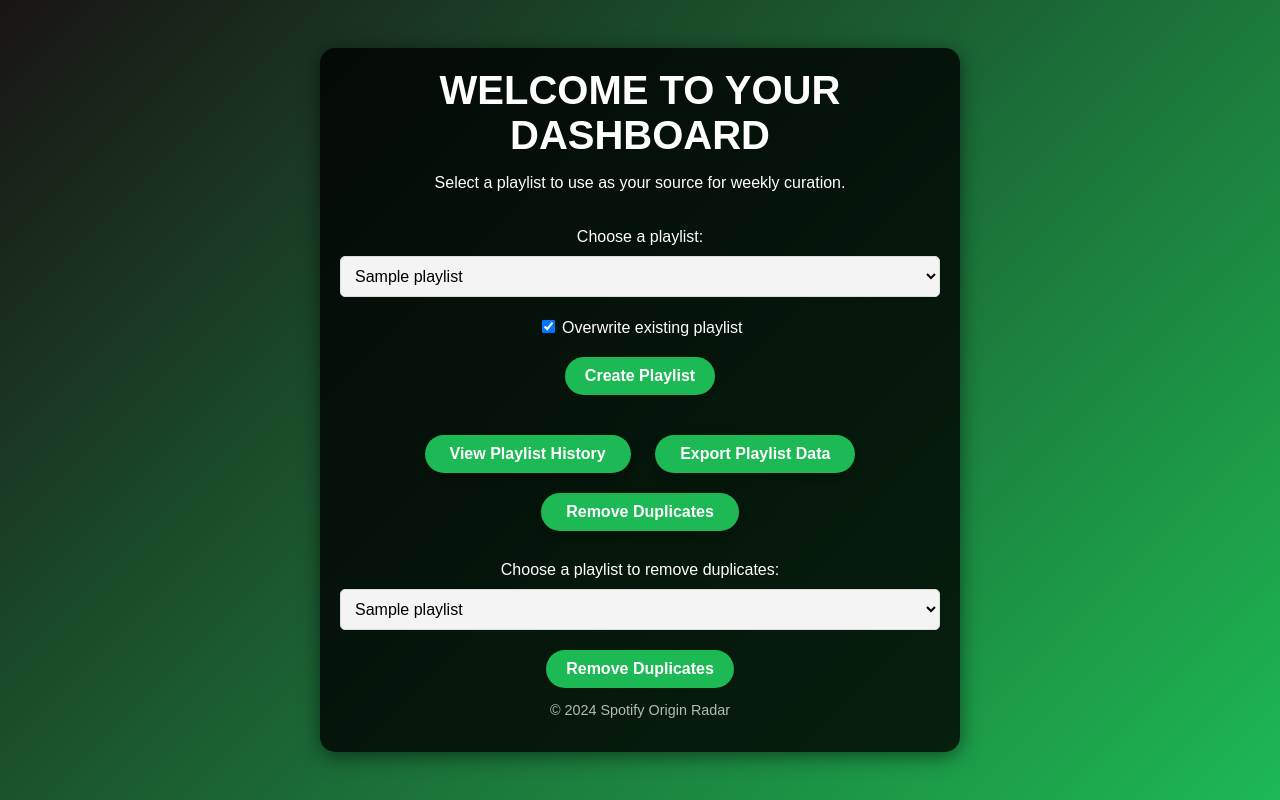
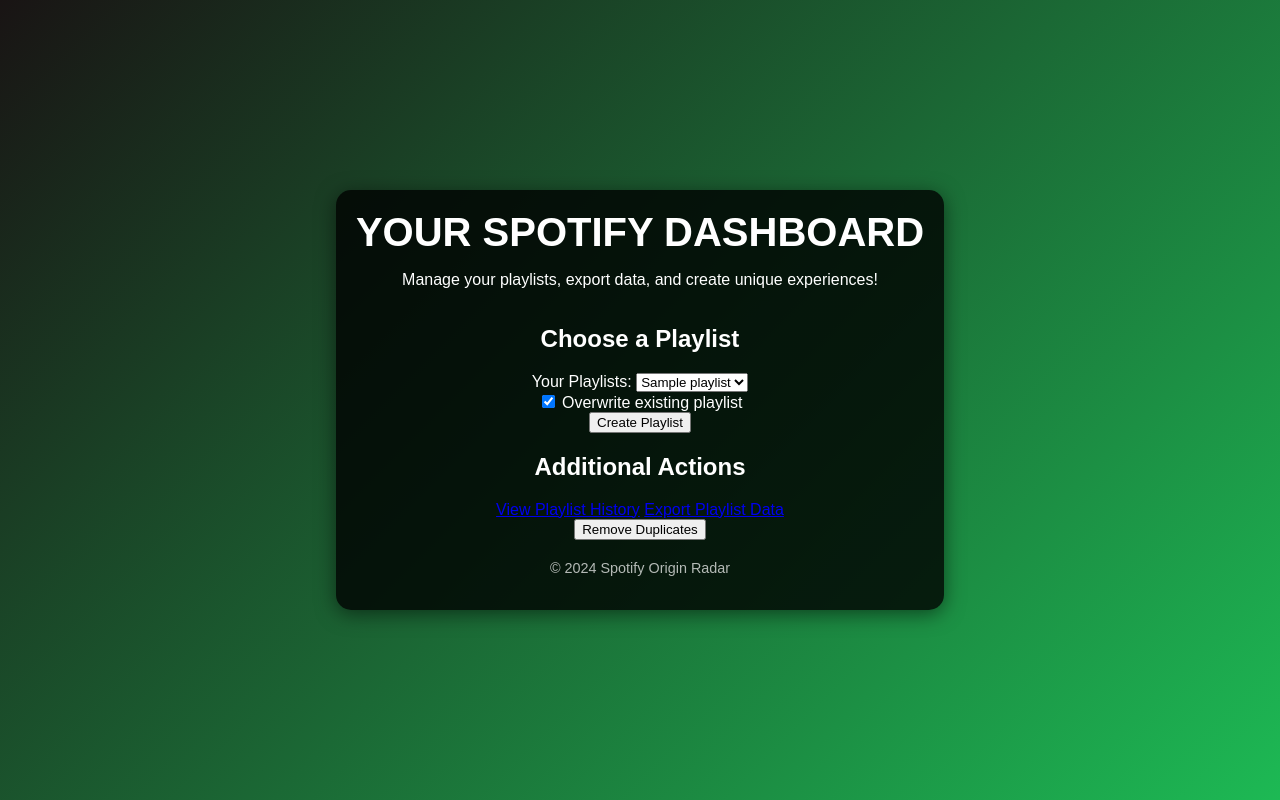
Before and after one commit to dweath411/Spotify, a Flask app: template templates/dashboard.html in a window 1280 px wide. Run offline with Flask 2, Linux system fonts and the light colour scheme; the template is opened without the code that fills it: most values are stand-ins (such as "Sample title", 1, 10 or a date in 2020).

Commit message:
updating css, fix spotify logo png next

```diff
--- a/app.py
+++ b/app.py
@@ -73,22 +73,46 @@
 
     return "Playlist updated successfully!"
 
-@app.route("/export", methods=["POST"])
-def export():
-    """Export playlist data to CSV."""
+# @app.route("/export", methods=["POST"])
+# def export():
+#     """Export playlist data to CSV."""
+#     token_info = session.get("token_info")
+#     if not token_info:
+#         return redirect("/")
+
+#     sp = Spotify(auth=token_info["access_token"])
+#     playlist_id = request.form["playlist_id"]
+
+#     # Verify that playlist_id is valid and not empty
+#     if not playlist_id:
+#         return "Invalid playlist ID."
+
+#     export_playlist_to_csv(sp, playlist_id)
+#     return "Playlist exported successfully!"
+
+@app.route('/export', methods=['GET', 'POST'])
+def export_playlist():
     token_info = session.get("token_info")
     if not token_info:
-        return redirect("/")
+        return redirect("/")  # redirect to home if no session token
 
-    sp = Spotify(auth=token_info["access_token"])
-    playlist_id = request.form["playlist_id"]
+    sp = Spotify(auth=token_info["access_token"])  # reinitialize Spotify client
+    if request.method == 'GET':
+        return render_template('export.html')
 
-    # Verify that playlist_id is valid and not empty
-    if not playlist_id:
-        return "Invalid playlist ID."
+    elif request.method == 'POST':
+        playlist_id = request.form.get('playlist_id')
+        csv_file = f"playlist_{playlist_id}.csv"
 
-    export_playlist_to_csv(sp, playlist_id)
-    return "Playlist exported successfully!"
+        # Call the export function
+        message = export_playlist_to_csv(sp, playlist_id, file_name=csv_file)
+
+        if "successfully" in message:
+            # Return the CSV file for download
+            return send_file(csv_file, as_attachment=True)
+        else:
+            # Display the error message in the template
+            return render_template('export.html', error=message)
 
 
 @app.route('/recover_playlist', methods=["GET"])
--- a/static/style.css
+++ b/static/style.css
@@ -29,7 +29,8 @@
 }
 
 header .logo {
-    width: 100px;
+    width: 150px; /* Ensures logo is reasonably sized */
+    max-height: 150px;
     margin-bottom: 10px;
 }
 
@@ -64,75 +65,6 @@
     transform: translateY(-3px);
 }
 
-/* dashboard specific styles */
-form {
-    margin-top: 20px;
-    display: flex;
-    flex-direction: column;
-    align-items: center;
-}
-
-form label {
-    margin-bottom: 10px;
-    font-size: 1rem;
-    color: #ffffff;
-}
-
-form select {
-    width: 100%;
-    padding: 10px;
-    margin-bottom: 20px;
-    font-size: 1rem;
-    border-radius: 5px;
-    border: 1px solid #ddd;
-    background-color: #f4f4f4;
-}
-
-form .options {
-    margin-bottom: 20px;
-}
-
-form .submit-button {
-    padding: 10px 20px;
-    background-color: #1DB954;
-    color: white;
-    font-size: 1rem;
-    font-weight: bold;
-    border: none;
-    border-radius: 50px;
-    cursor: pointer;
-    transition: background-color 0.3s ease;
-}
-
-form .submit-button:hover {
-    background-color: #17a74c;
-    transform: translateY(-3px);
-}
-
-/* buttons for additional features */
-.features {
-    margin-top: 30px;
-}
-
-.feature-button {
-    display: inline-block;
-    padding: 10px 25px;
-    background-color: #1DB954;
-    color: white;
-    font-size: 1rem;
-    font-weight: bold;
-    text-decoration: none;
-    border-radius: 50px;
-    margin: 10px;
-    box-shadow: 0 4px 10px rgba(0, 0, 0, 0.3);
-    transition: all 0.3s ease-in-out;
-}
-
-.feature-button:hover {
-    background-color: #17a74c;
-    transform: translateY(-3px);
-}
-
 /* footer styles */
 footer {
     margin-top: 20px;
--- a/templates/dashboard.html
+++ b/templates/dashboard.html
@@ -9,47 +9,39 @@
 <body>
     <div class="container">
         <header>
-            <h1>Welcome to Your Dashboard</h1>
-            <p>Select a playlist to use as your source for weekly curation.</p>
+            <h1>Your Spotify Dashboard</h1>
+            <p>Manage your playlists, export data, and create unique experiences!</p>
         </header>
         <main>
-            <!-- Form to choose a playlist and overwrite option -->
+            <!-- Playlist selection form -->
+            <section class="playlist-section">
+                <h2>Choose a Playlist</h2>
                 <form action="{{ url_for('create') }}" method="POST">
-                <label for="playlist_id">Choose a playlist:</label>
+                    <label for="playlist_id">Your Playlists:</label>
                     <select id="playlist_id" name="playlist_id" required>
                         {% for playlist in playlists %}
                             <option value="{{ playlist['id'] }}">{{ playlist['name'] }}</option>
                         {% endfor %}
                     </select>
-
                     <div class="options">
                         <input type="checkbox" id="overwrite" name="overwrite" checked>
                         <label for="overwrite">Overwrite existing playlist</label>
                     </div>
-
                     <button type="submit" class="submit-button">Create Playlist</button>
                 </form>
+            </section>
 
-            <!-- Buttons for additional features -->
-            <div class="features">
+            <!-- Feature buttons -->
+            <section class="features">
+                <h2>Additional Actions</h2>
                 <a href="{{ url_for('history') }}" class="feature-button">View Playlist History</a>
-                <a href="{{ url_for('export') }}" class="feature-button">Export Playlist Data</a>
-                <a href="{{ url_for('remove_duplicates_route') }}" class="feature-button">Remove Duplicates</a>
-            </div>
-
+                <a href="{{ url_for('export_playlist') }}" class="feature-button">Export Playlist Data</a>
+                <form action="{{ url_for('remove_duplicates_route') }}" method="POST" class="inline-form">
+                    <button type="submit" class="feature-button">Remove Duplicates</button>
+                </form>
+            </section>
         </main>
-        <footer> <!--Button to remove duplicates-->
-            <form action="{{ url_for('remove_duplicates_route') }}" method="POST">
-                <label for="playlist_id">Choose a playlist to remove duplicates:</label>
-                <select id="playlist_id" name="playlist_id" required>
-                    {% for playlist in playlists %}
-                        <option value="{{ playlist['id'] }}">{{ playlist['name'] }}</option>
-                    {% endfor %}
-                </select>
-
-                <button type="submit" class="submit-button">Remove Duplicates</button>
-            </form>
-
+        <footer>
             <p>&copy; 2024 Spotify Origin Radar</p>
         </footer>
     </div>
```
Also changed, not shown: templates/export.html (added, +30 -0 lines), templates/index.html (+1 -8 lines), 1 other file. Lines whose indentation alone changed are shown as unchanged.
